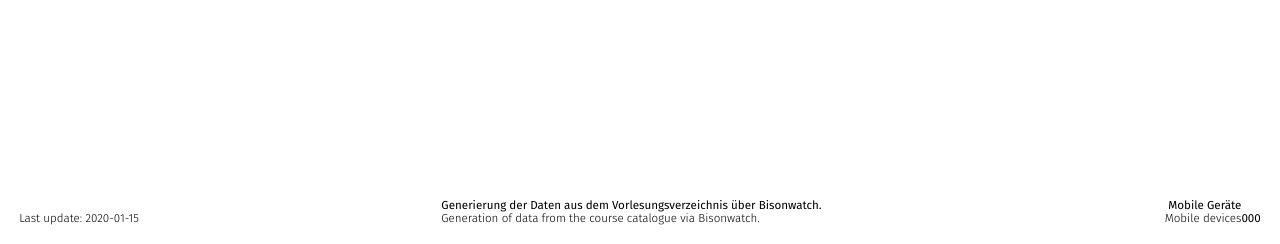
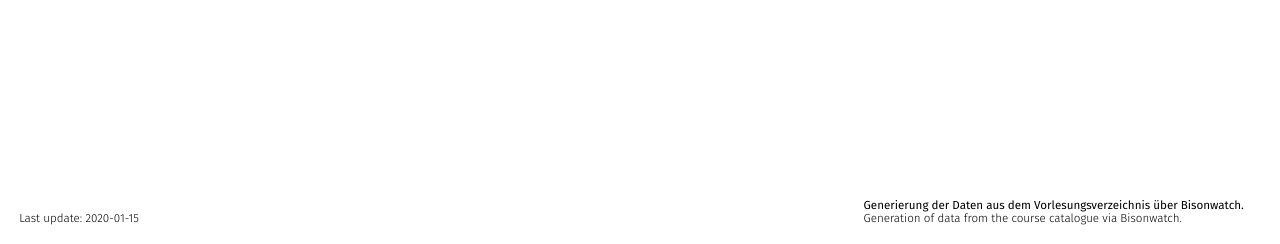
Before and after one commit to henicosa/BauhausTimetable, a Flask app: template templates/eink.html in a window 1280 px wide. Shown: the part 556-800 px from the top of the page. Run offline with Flask 3, Linux system fonts and the light colour scheme; the template is opened without the code that fills it: most values are stand-ins (such as "Sample title", 1, 10 or a date in 2020).

Commit message:
remove qr code

```diff
--- a/templates/eink-black.html
+++ b/templates/eink-black.html
@@ -38,10 +38,10 @@
 	<footer id="footer">
 		<div class="sp update">Last update: {{last_update}}</div>
 		<div class="sp bison">Generierung der Daten aus dem Vorlesungsverzeichnis über Bisonwatch.<br><span lang="en">Generation of data from the course catalogue via Bisonwatch.</span></div>
-		<div class="sp qr">
+		<!-- div class="sp qr">
 			<span>Mobile Geräte<br><span lang="en">Mobile devices</span></span>
 			<img src="media/qr.svg" class="qrcode" alt="">
-		</div>
+		</div -->
 	</footer>
 	</div>
 </body>
--- a/templates/eink.html
+++ b/templates/eink.html
@@ -38,10 +38,10 @@
 	<footer id="footer">
 		<div class="sp update">Last update: {{last_update}}</div>
 		<div class="sp bison">Generierung der Daten aus dem Vorlesungsverzeichnis über Bisonwatch.<br><span lang="en">Generation of data from the course catalogue via Bisonwatch.</span></div>
-		<div class="sp qr">
+		<!-- div class="sp qr">
 			<span>Mobile Geräte<br><span lang="en">Mobile devices</span></span>
 			{{ building.qrcode | safe }}
-		</div>
+		</div -->
 	</footer>
 	</div>
 </body>
```
